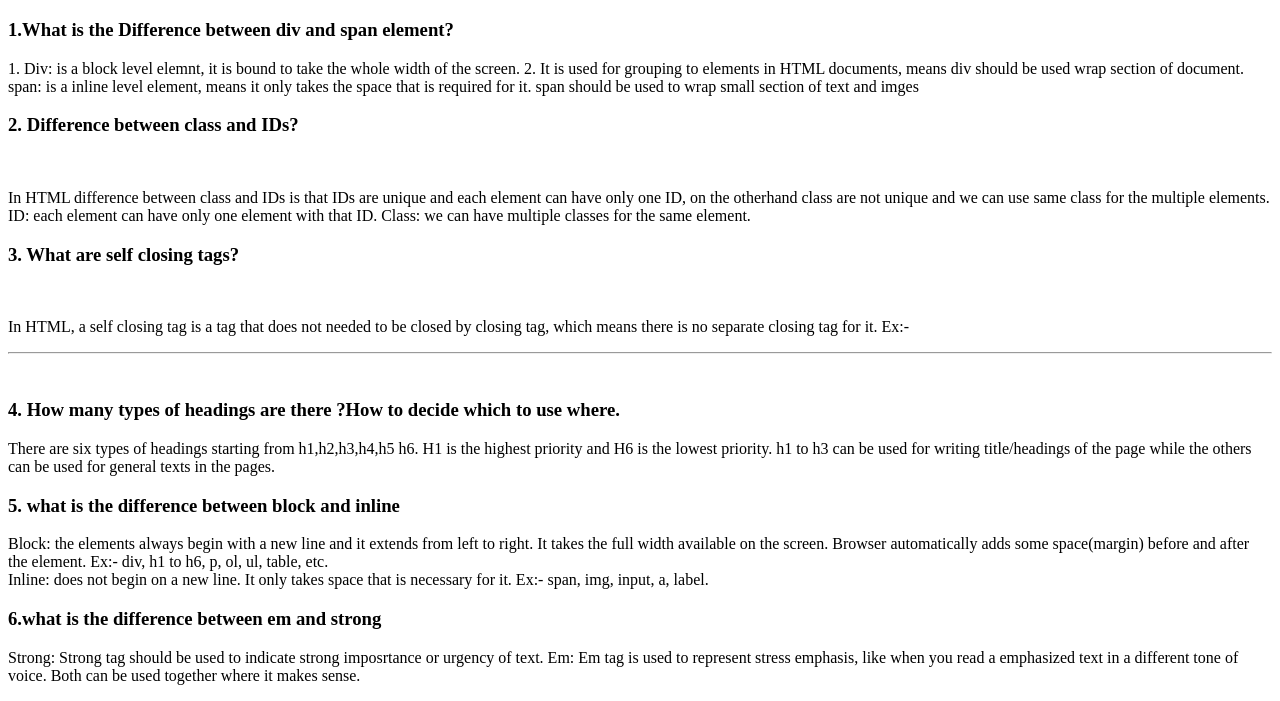
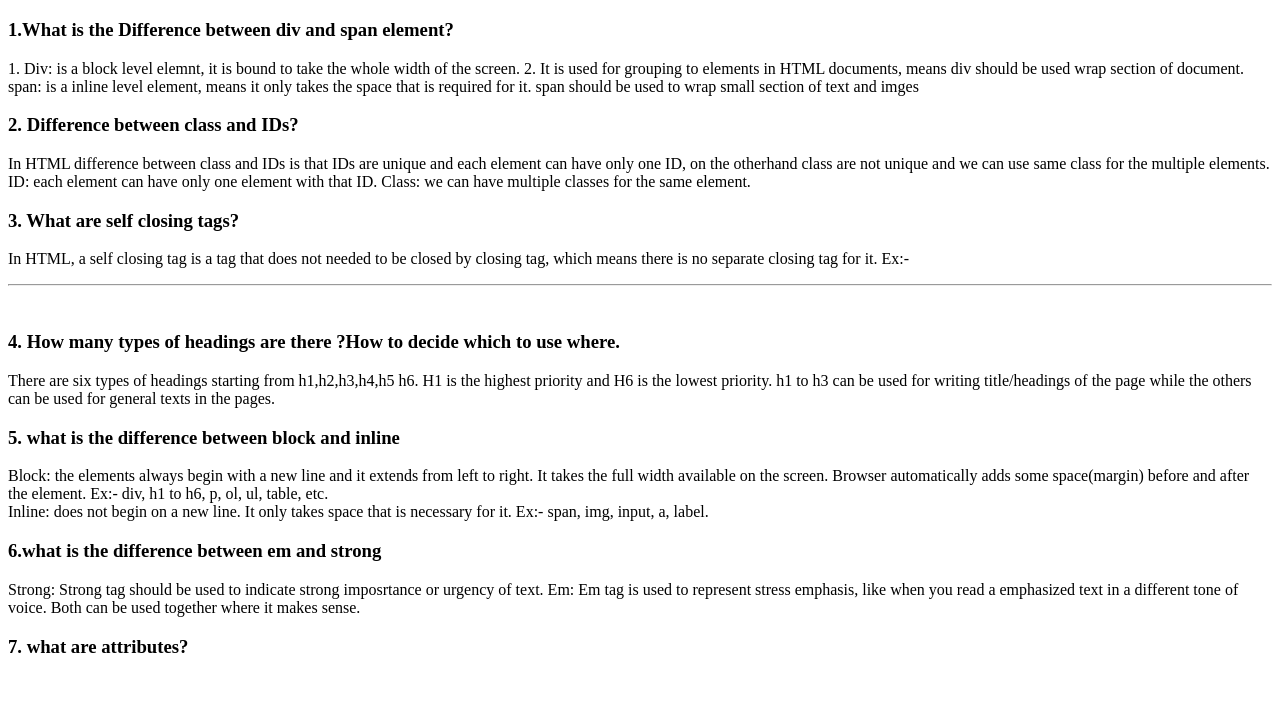
Before and after one commit to sachija/ea-14, a plain HTML site: page interview.html in a window 1280 px wide. Shown: the part 61-762 px from the top of the page. Drawn offline with Linux system fonts and the light colour scheme.

Commit message:
Update interview.html

```diff
--- a/interview.html
+++ b/interview.html
@@ -18,7 +18,7 @@
     <br>
    </p>
 
-   <h3> 2. Difference between class and IDs?</h3> <br>
+   <h3> 2. Difference between class and IDs?</h3>
     <p>
         In HTML difference between class and IDs is that IDs are unique and each element can have only one ID, on the otherhand class are not unique and we can use same class for the multiple elements.
         ID: each element can have only one element with that ID.
@@ -26,7 +26,7 @@
         <br>
     </p>
 
-    <h3>3. What are self closing tags? </h3><br>
+    <h3>3. What are self closing tags? </h3>
    <p> In HTML, a self closing tag is a tag that does not needed to be closed by closing tag, which means there is no separate closing tag for it.
     Ex:- <br> <hr> <img src="" alt="">
     <br></p>
```
